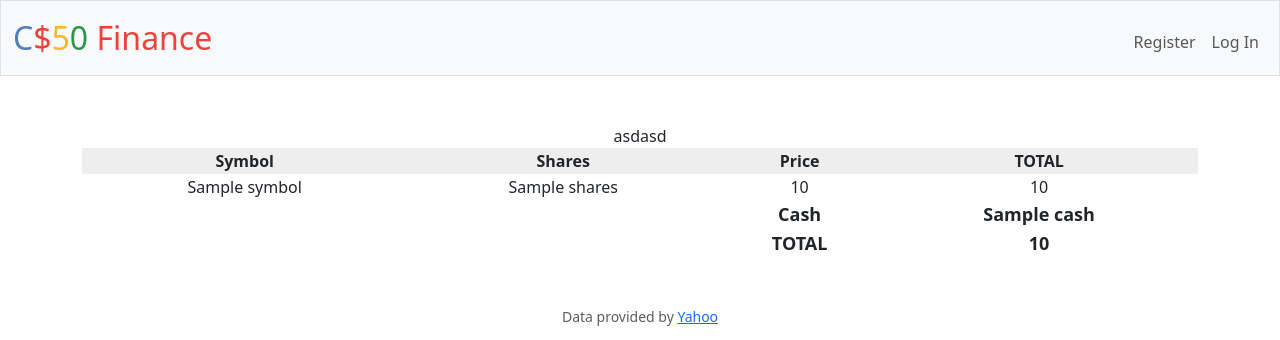
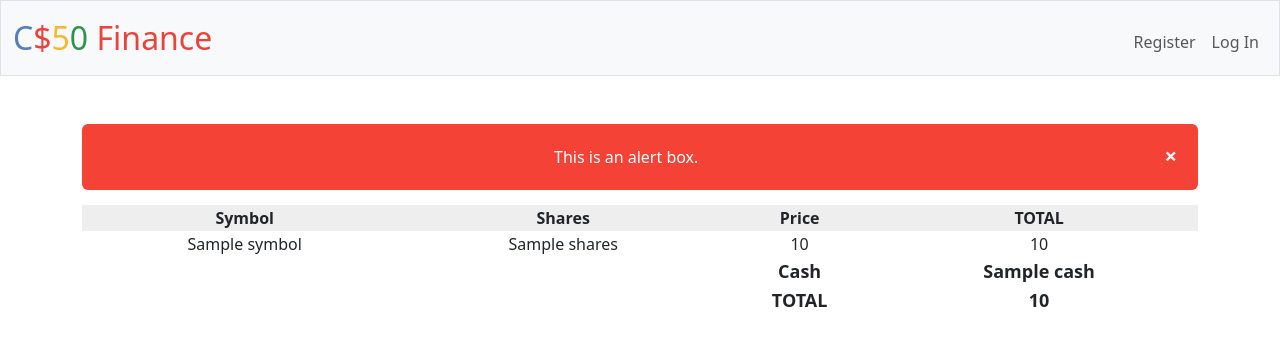
Before and after one commit to martinhild/CS50-my-solutions, a Flask app: template finance/templates/index.html in a window 1280 px wide. Shown: the top 340 px of the page. Run offline with Flask 3, Linux system fonts and the light colour scheme; the template is opened without the code that fills it: most values are stand-ins (such as "Sample title", 1, 10 or a date in 2020); some libraries are stand-ins or nearby versions.

Commit message:
Mon, Feb 12, 2024, 9:55 AM +01:00

```diff
--- a/finance/static/styles.css
+++ b/finance/static/styles.css
@@ -46,3 +46,28 @@ table tr.total {
     font-size: large;
     font-weight: bold;
 }
+
+/* The alert message box */
+.alert {
+    padding: 20px;
+    background-color: #f44336; /* Red */
+    color: white;
+    margin-bottom: 15px;
+  }
+
+/* The close button */
+.closebtn {
+    margin-left: 15px;
+    color: white;
+    font-weight: bold;
+    float: right;
+    font-size: 22px;
+    line-height: 20px;
+    cursor: pointer;
+    transition: 0.3s;
+  }
+
+  /* When moving the mouse over the close button */
+.closebtn:hover {
+    color: black;
+  }
--- a/finance/templates/index.html
+++ b/finance/templates/index.html
@@ -6,8 +6,10 @@
 
 {% block main %}
 
-asdasd
-<br>
+<div class="alert">
+  <span class="closebtn" onclick="this.parentElement.style.display='none';">&times;</span>
+  This is an alert box.
+</div>
 
     <table style="width:100%">
         <tr>
```
